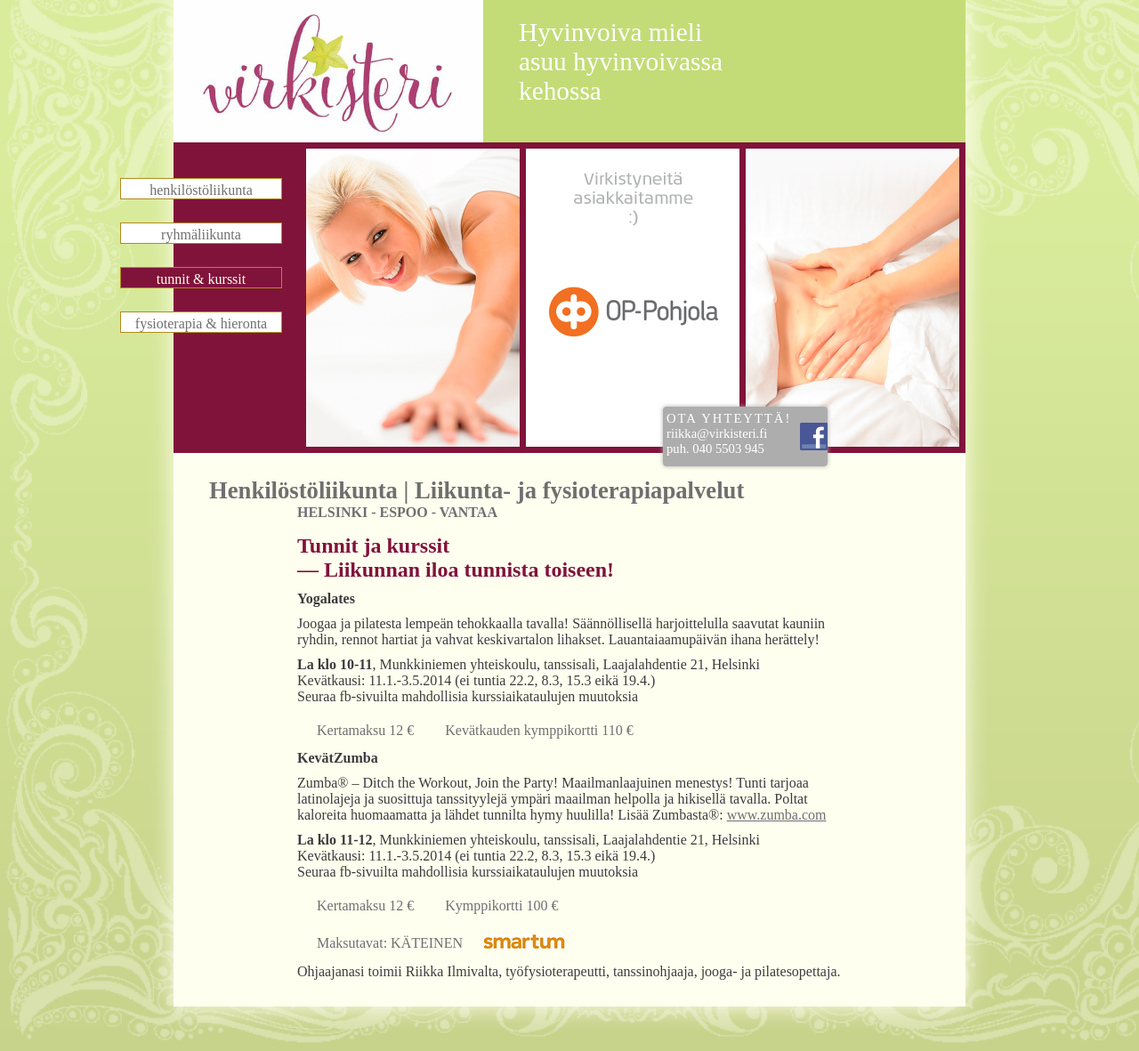
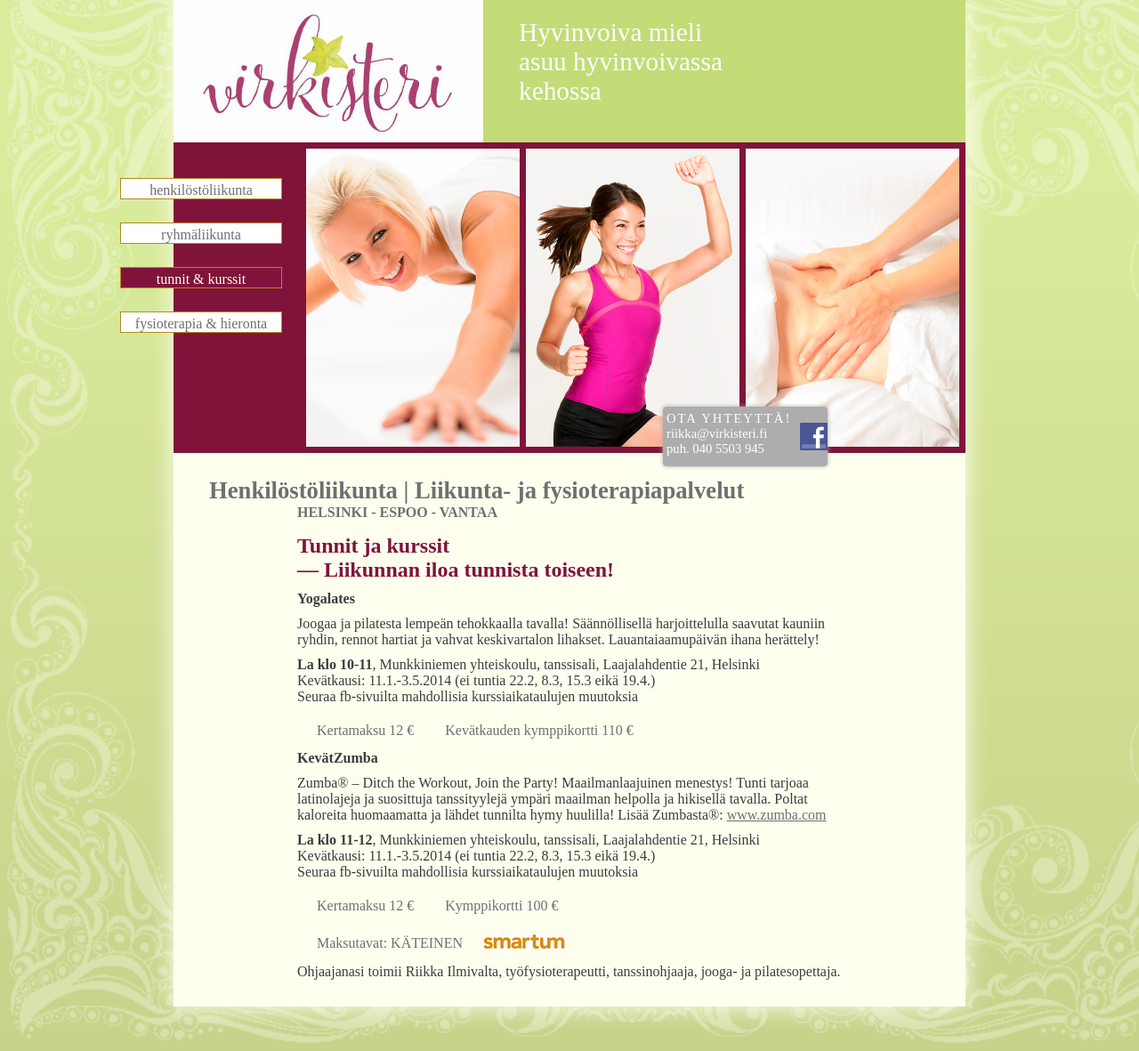
Before and after one commit to sdsykes-web/virkisteri, a Jekyll site: the page built from tunnit.md, in a window 1280 px wide. Shown: the whole page at 89% size. Built offline with Jekyll 4.4.1, drawn with Linux system fonts in a browser that asks for light colours; nearby versions of some CDN libraries; some web fonts are replaced.

Commit message:
picture and animation tweaks

```diff
--- a/_layouts/master.html
+++ b/_layouts/master.html
@@ -34,6 +34,7 @@
   </script>
 
   <script src="//ajax.googleapis.com/ajax/libs/jquery/1.11.0/jquery.min.js"></script>
+  {% if page.pageNumber != 3 %}
   <script>
   setTimeout(function() {
     $('#fade-box').css("visibility", "visible");
@@ -50,7 +51,7 @@
     );
   }, 2500);
   </script>
-
+  {% endif %}
 </head>
 <body>
   <center>
@@ -88,7 +89,7 @@
               </div>
               <div id="pic2-{{ page.pageNumber }}"></div>
             </div>
-            {% if page.pageNumber == 2 %}
+            {% if page.pageNumber == 0 or page.pageNumber == 2 %}
               <div id="pic1-2"></div>
             {% else %}
               <div id="pic1"></div>
--- a/css/master.css
+++ b/css/master.css
@@ -152,7 +152,7 @@ h1,h2,h3,h4,h5,h6,p {margin:0;padding:0}
   left: 0px;
   width: 240px;
   height: 335px;
-  background-image: url(../images/virkisteri_2@2x.jpg);
+  background-image: url(../images/virk_tunnit_2@2x.jpg);
   background-size: 240px 335px;
 }
 #pic2-4 {
```
